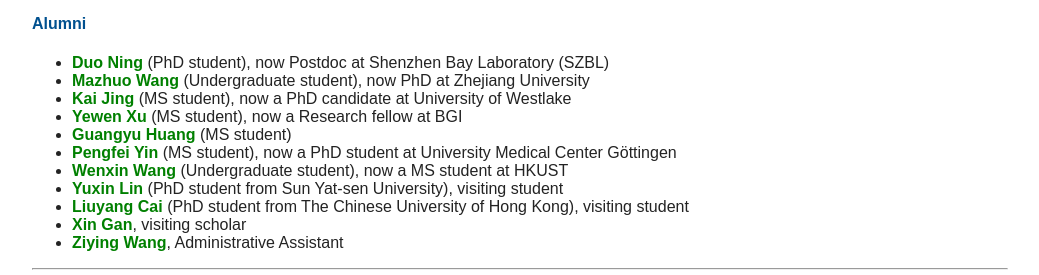
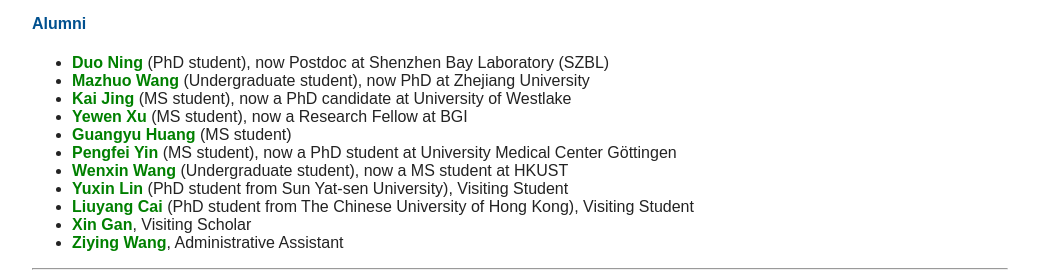
Before and after one commit to ZhengmzLab/zhengmzlab.github.io, a Jekyll site: the page built from members.md, in a window 1280 px wide. Shown: the part 1305-1580 px from the top of the page, without its empty margins (120-1159 px from the left). Built offline with Jekyll 4.4.1, drawn with Linux system fonts in a browser that asks for light colours; comment, search, counter and statistics services are not loaded.

Commit message:
Update members.md

```diff
--- a/members.md
+++ b/members.md
@@ -49,11 +49,11 @@ Principal Investigator
 - <strong><span style="color:green;">Duo Ning</span></strong> (PhD student), now Postdoc at Shenzhen Bay Laboratory (SZBL)
 - <strong><span style="color:green;">Mazhuo Wang</span></strong> (Undergraduate student), now PhD at Zhejiang University
 - <strong><span style="color:green;">Kai Jing</span></strong> (MS student), now a PhD candidate at University of Westlake
-- <strong><span style="color:green;">Yewen Xu</span></strong> (MS student), now a Research fellow at BGI
+- <strong><span style="color:green;">Yewen Xu</span></strong> (MS student), now a Research Fellow at BGI
 - <strong><span style="color:green;">Guangyu Huang</span></strong> (MS student)
 - <strong><span style="color:green;">Pengfei Yin</span></strong> (MS student), now a PhD student at University Medical Center Göttingen
 - <strong><span style="color:green;">Wenxin Wang</span></strong> (Undergraduate student), now a MS student at HKUST
-- <strong><span style="color:green;">Yuxin Lin</span></strong> (PhD student from Sun Yat-sen University), visiting student
-- <strong><span style="color:green;">Liuyang Cai</span></strong> (PhD student from The Chinese University of Hong Kong), visiting student
-- <strong><span style="color:green;">Xin Gan</span></strong>, visiting scholar
+- <strong><span style="color:green;">Yuxin Lin</span></strong> (PhD student from Sun Yat-sen University), Visiting Student
+- <strong><span style="color:green;">Liuyang Cai</span></strong> (PhD student from The Chinese University of Hong Kong), Visiting Student
+- <strong><span style="color:green;">Xin Gan</span></strong>, Visiting Scholar
 - <strong><span style="color:green;">Ziying Wang</span></strong>, Administrative Assistant
```
